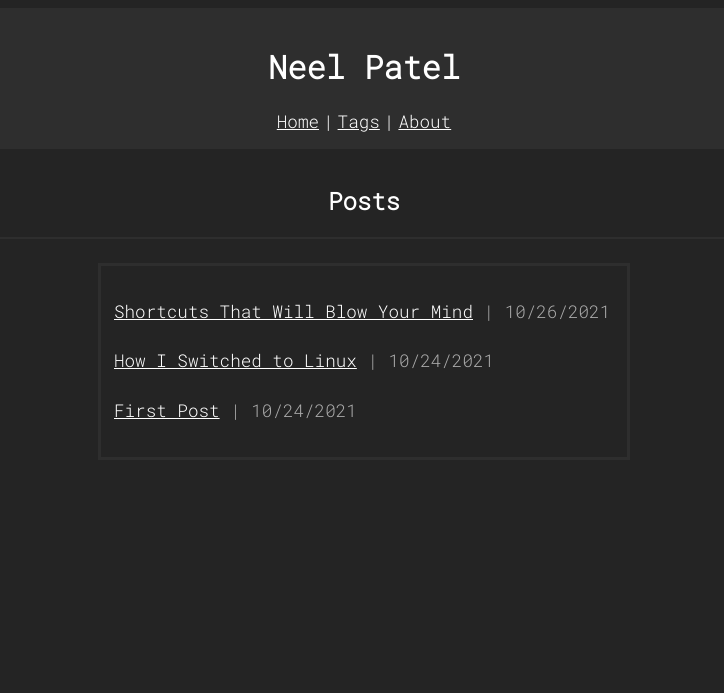
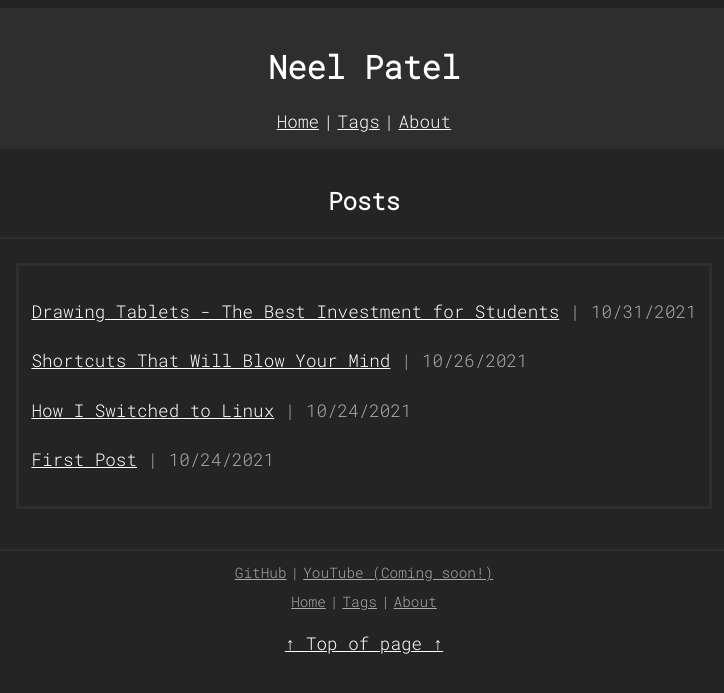
Before and after one commit to NotNeelPatel/notneelpatel.github.io, a Jekyll site: the page built from index.markdown, in a window 1280 px wide. Shown: the top 693 px of the page, without its empty margins (276-1000 px from the left). Built offline with Jekyll 4.4.1, drawn with Linux system fonts in a browser that asks for light colours.

Commit message:
QOL improvements + new blog post 10-31-21

```diff
--- a/_layouts/home.html
+++ b/_layouts/home.html
@@ -16,7 +16,7 @@
 <link type="application/atom+xml" rel="alternate" href="http://localhost:4000/feed.xml" title="Neel Patel" /></head>
 <style>
   @import url('https://fonts.googleapis.com/css2?family=Roboto+Mono:wght@300&display=swap');
-  .container{
+  .container {
       max-width: 1100px;
       margin:auto;
   }
@@ -29,6 +29,14 @@
   a, h1, h2 {
         color: white;
     }
+  a:hover {
+    color: #aaaaaa
+  }
+  a.footer {
+    font-size: 0.9rem;
+    color: #aaaaaa;
+    line-height: 2em;
+  }
   header {
       color: white;
       text-align: center;
@@ -41,6 +49,8 @@
   ul {
     width: auto;
     text-align: center;
+    margin: 0;
+    padding: 0;
   }
 
   body {
@@ -52,11 +62,6 @@
       background: #242424;
       padding: 1em;
       margin: auto;
-  }
-
-  ul {
-    margin: 0;
-    padding: 0;
   }
 
   hr.main {
@@ -89,6 +94,7 @@
 
 <head>
   <link rel="shortcut icon" type="image/png" href="/assets/favicon.png">
+  <a name="top"></a>
 </head>
 
 <body><header class="site-header" role="banner">
@@ -122,4 +128,31 @@
   </div>
 </main>
 </body>
+<footer>
+  <div id=partition></div>
+  <hr class = "main">
+  <div id="title">
+    <nav>
+      <ul>
+        <a href="https://github.com/NotNeelPatel" class="footer">GitHub</a>
+        <a class="footer">|</a>
+        <a href="" class="footer">YouTube (Coming soon!)</a>
+      </ul>
+    </nav>
+    <nav>
+      <ul>
+        <a href="/" class="footer">Home</a>
+        <a class="footer">|</a>
+        <a href="/tags/" class="footer">Tags</a>
+        <a class="footer">|</a>
+        <a href="/about/" class="footer">About</a>
+      </ul>
+    </nav>
+    <div id="partition"></div>
+    <div id=title>
+      <a href="#top" >↑ Top of page ↑</a>
+    </div>
+    <div id="partition"></div>
+  </div>
+</footer>
 </html>
--- /dev/null
+++ b/_posts/technology/2021-10-31-drawing-tablets-best-investment.markdown
@@ -0,0 +1,20 @@
+---
+layout: post
+title: "Drawing Tablets - The Best Investment for Students"
+date: 2021-10-31
+tag: technology
+---
+
+<h2>1. Draw and Annotate PDFs</h2>
+It saves on printing anything and all you need to do is download pdfs of any lecture powerpoints and use a program like <a href="https://xournalpp.github.io/">Xournal++</a> (or OneNote for Windows users)
+
+<h2>2. Easy to Screenshot/Save Files</h2>
+If you are taking any online tests where you need to show work, this will be a life saver as you can just save a file as a PDF and directly submit it without having the pain of taking a picture and converting it to a PDF.
+
+<h2>3. Flexibility with Software vs Paper</h2>
+There is no need to worry about eraser residue or missing any part of a lecture if you're running out of space as you can move, scale, and erase as much as you would like. Copying parts of equations and drawings as well as taking screenshots of the teacher's notes and pasting them into my own notes is really easy and fast. Overall, there's significantly more efficiency.
+
+<h2>4. Alternative to iPad + Apple Pencil</h2>
+Drawing tablets can do more or less the same thing that iPads and Apple Pencils can do, but for significantly cheaper. On top of that, it's really only practical to have an iPad as your main machine where you store your files or you need to have a MacBook to use AirPlay to send files seamlessly. You can easily get a cheap drawing tablet and a laptop for the price of an iPad and Apple Pencil or a MacBook.
+<hr class = "main">
+Overall, drawing tablets have the benefits of using a computer and the benefits of using a pen and paper. You can also do art with them *(what a surprise!!!)*. While I don't do art, it is great whenever I need to do some quick sketches or image manipulation on GIMP. As someone who plays osu!, I have to mention that you can marginally improve with a tablet over a mouse, but don't expect to be the best in the world because of it. You can honestly get any drawing tablet on Amazon or wherever (as long as it isn't the cheapest one. I would recommend looking for one that's at least $40+ CAD).
--- a/about.markdown
+++ b/about.markdown
@@ -7,4 +7,7 @@ permalink: /about/
 <p>
 Welcome to my website. I'm a first year at Carleton University studying computer systems engineering, and I hope to share my experiences and thoughts via blogs and other mediums. This site is also a way for me to learn HTML and CSS. Enjoy!
 </p>
-</div>
+<div id="title">
+<h3>My links:<h3>
+<a href= "https://github.com/NotNeelPatel"> GitHub</a>
+<a href = ""> YouTube (Coming Soon!)</a>
```
Also changed, not shown: _layouts/page.html (+42 -6 lines), _layouts/post.html (+36 -10 lines), _posts/technology/2021-10-26-shortcuts-to-blow-your-mind.markdown (+6 -6 lines).
